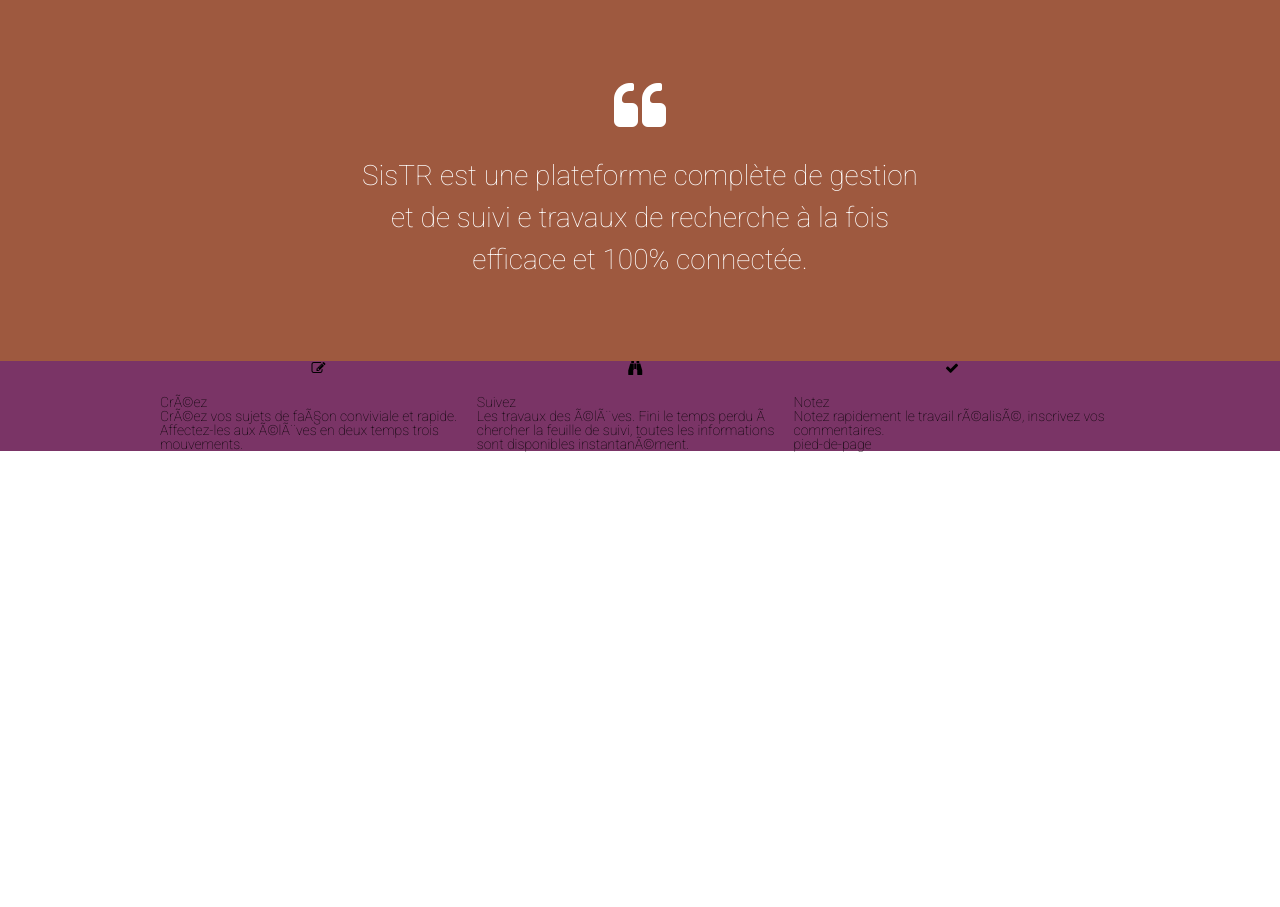
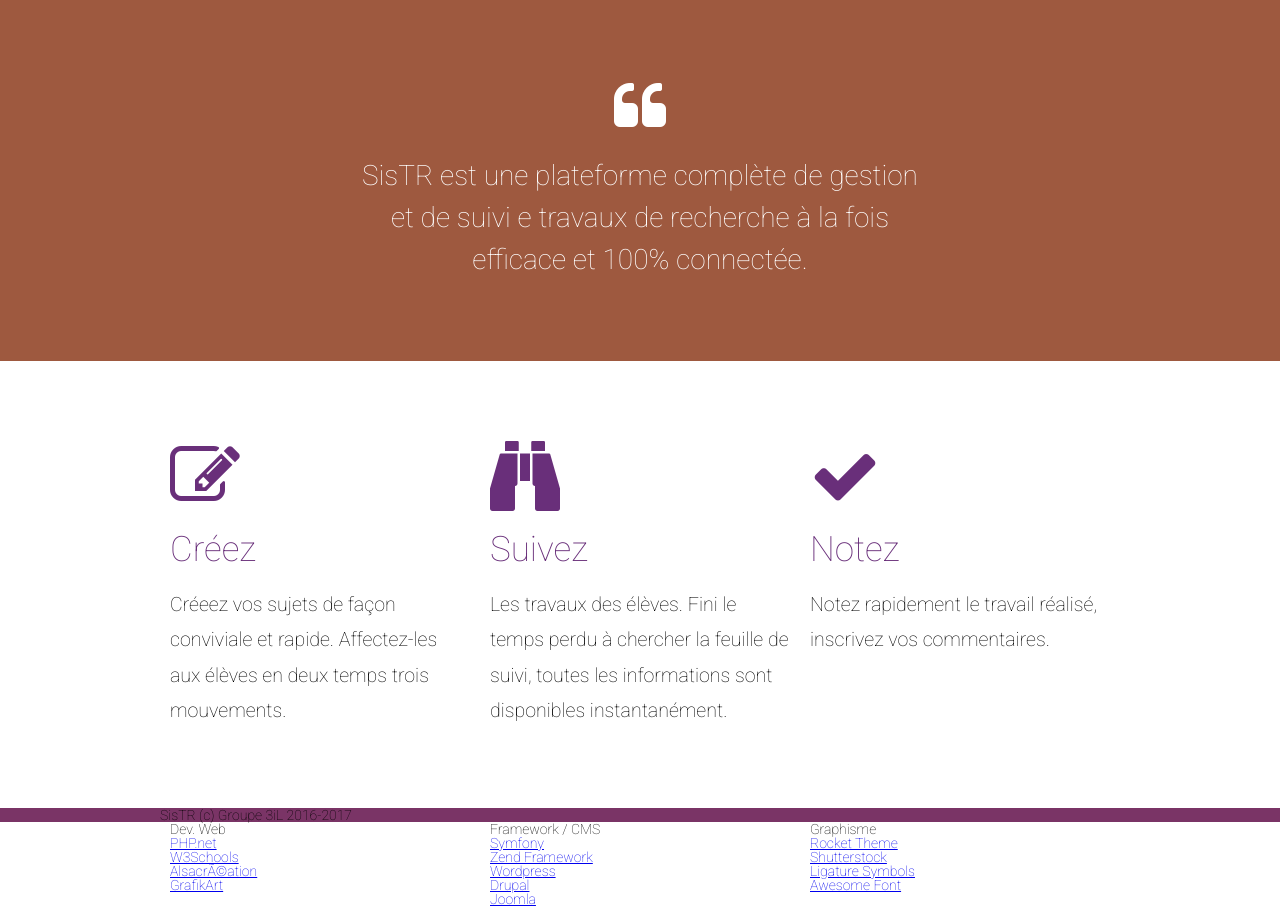
Before and after one commit to brice32/sistr, a PHP site: page /maquette-accueil.html in a window 1280 px wide. Shown: the part 1070-1977 px from the top of the page. Before the commit the page ends 1522 px from the top, so only its background shows below. Run offline with PHP 8.4, Linux system fonts and the light colour scheme.

Commit message:
17/10
在课上做的 做到了14的结尾

```diff
--- a/css/sistr.css
+++ b/css/sistr.css
@@ -21,9 +21,6 @@
 
 #temoignage{
     background-color: #9E593F;
-}
-#pied-de-page{
-    background-color: #7A3466;
 }
 .conteneur{
     width: 960px;
@@ -118,7 +115,7 @@
     padding-bottom: 80px;
     color: white;
 }
-i{
+#temoignage i{
     margin-bottom: 20px;
     width: 100%;
     text-align: center;
@@ -132,7 +129,42 @@
     line-height: 1.5em;
 }
 .bloc33{
-    width: 33%;
+    width: 300px;
+    margin: 0 10px 0 10px;
     float: left;
-
 }
+.clear{
+    clear: left;
+}
+#description{
+    padding-top: 80px;
+}
+#description h3{
+    color: #692F7A;
+    font-size: 5em;
+}
+#description span{
+    margin-top: 20px;
+    font-size: 0.5em;
+    display:block;
+}
+#description p{
+    font-size: 1.4em;
+    line-height: 1.8em;
+    margin-top: 20px;
+}
+#description .bloc33{
+    box-shadow: 0 0 1px rgba(0,0,0,0);
+    background-color: white;
+    transition: all 1s ease;
+    transition-property: box-shadow, background-color;
+}
+#description .bloc33:hover{
+    background-color: #EEEEEE;
+    border-radius: 10px 10px;
+    box-shadow: 0 20px 10px -10px rgba(0,0,0,0.2);
+}
+#pied-de-page{
+    margin-top: 80px;
+    background-color: #7A3466;
+}
--- a/maquette-accueil.html
+++ b/maquette-accueil.html
@@ -82,28 +82,59 @@
                 <div class="bloc33">
                     <h3>
                         <i class="fa fa-pencil-square-o" aria-hidden="true"></i>
-                        <span>CrÃ©ez</span>
+                        <span>Créez</span>
                     </h3>
-                    <p>CrÃ©ez vos sujets de faÃ§on conviviale et rapide. Affectez-les aux Ã©lÃ¨ves en deux temps trois mouvements.</p>
+                    <p>Créeez vos sujets de façon conviviale et rapide. Affectez-les aux élèves en deux temps trois mouvements.</p>
                 </div>
                 <div class="bloc33">
                     <h3>
                         <i class="fa fa-binoculars" aria-hidden="true"></i>
                         <span>Suivez</span>
                     </h3>
-                    <p>Les travaux des Ã©lÃ¨ves. Fini le temps perdu Ã  chercher la feuille de suivi, toutes les informations sont disponibles instantanÃ©ment.</p>
+                    <p>Les travaux des élèves. Fini le temps perdu à chercher la feuille de suivi, toutes les informations sont disponibles instantanément.</p>
                 </div>
                 <div class="bloc33">
                     <h3>
                         <i class="fa fa-check" aria-hidden="true"></i>
                         <span>Notez</span>
                     </h3>
-                    <p>Notez rapidement le travail rÃ©alisÃ©, inscrivez vos commentaires.</p>
+                    <p>Notez rapidement le travail réalisé, inscrivez vos commentaires.</p>
                 </div>
+                <div class="clear"></div>
             </div>
         </section>
         <footer id="pied-de-page">
-            <div class="conteneur">pied-de-page</div>
+            <div class="conteneur">
+                <p>SisTR (c) Groupe 3iL 2016-2017</p>
+                <div class="bloc33">
+                    <h4>Dev. Web</h4>
+                    <ul>
+                        <li><a href="#">PHP.net</a></li>
+                        <li><a href="#">W3Schools</a></li>
+                        <li><a href="#">AlsacrÃ©ation</a></li>
+                        <li><a href="#">GrafikArt</a></li>
+                    </ul>
+                </div>
+                <div class="bloc33">
+                    <h4>Framework / CMS</h4>
+                    <ul>
+                        <li><a href="#">Symfony</a></li>
+                        <li><a href="#">Zend Framework</a></li>
+                        <li><a href="#">Wordpress</a></li>
+                        <li><a href="#">Drupal</a></li>
+                        <li><a href="#">Joomla</a></li>
+                    </ul>
+                </div>
+                <div class="bloc33">
+                    <h4>Graphisme</h4>
+                    <ul>
+                        <li><a href="#">Rocket Theme</a></li>
+                        <li><a href="#">Shutterstock</a></li>
+                        <li><a href="#">Ligature Symbols</a></li>
+                        <li><a href="#">Awesome Font</a></li>
+                    </ul>
+                </div>
+            </div>
         </footer>
     </body>
 </html>
```
Also changed, not shown: 1 other file.
